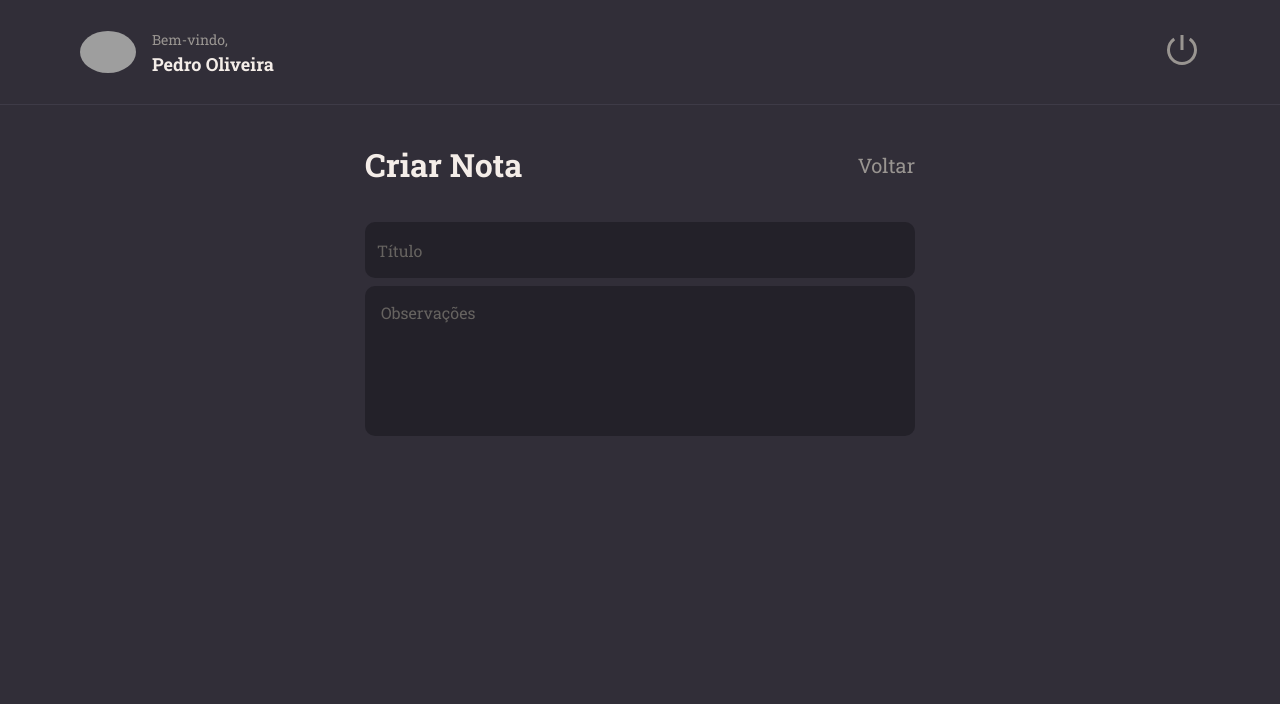
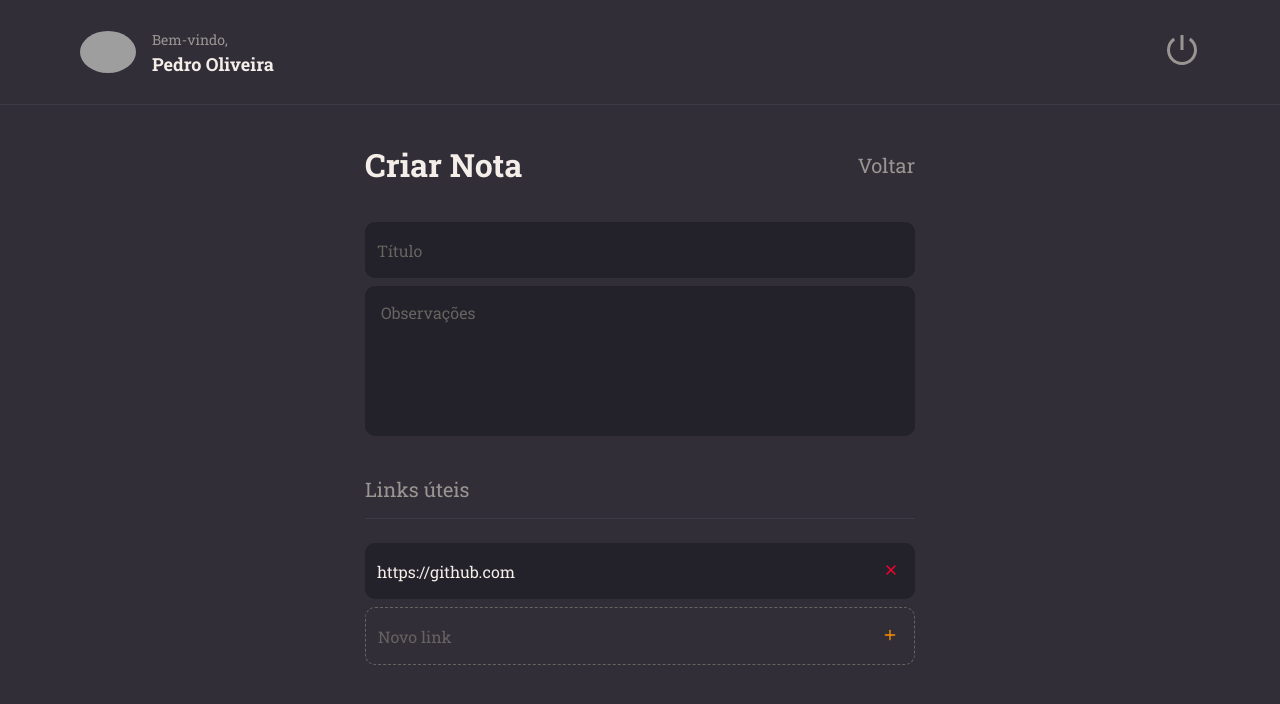
Before and after one commit to pedrogrl/rocketnotes, a React (Vite) app: page / in a window 1280 px wide. Shown: the top 704 px of the page. Built offline with nearby package versions, Linux system fonts and the light colour scheme; grey boxes are pictures that could not be loaded.

Commit message:
note item

```diff
--- /dev/null
+++ b/src/components/NoteItem/index.jsx
@@ -0,0 +1,24 @@
+import { FiPlus, FiX } from "react-icons/fi";
+
+import { Container } from "./styles";
+
+export default function NoteItem({ isNew, value, onClick, ...rest }) {
+  return (
+    <Container isNew={isNew}>
+      <input
+        type="text"
+        value={value}
+        readOnly={!isNew}
+        {...rest}
+      />
+
+      <button
+        type="button"
+        onClick={onClick}
+        className={isNew ? 'button-add' : 'button-delete'}
+      >
+        {isNew ? <FiPlus /> : <FiX />}
+      </button>
+    </Container>
+  );
+}
--- /dev/null
+++ b/src/components/NoteItem/styles.js
@@ -0,0 +1,38 @@
+import styled from "styled-components";
+
+export const Container = styled.div`
+  display: flex;
+  align-items: center;
+  background-color: ${({ theme, isNew }) => isNew ? "transparent" : theme.COLORS.BACKGROUND_900};
+  color: ${({ theme }) => theme.COLORS.GRAY_300};
+  border: ${({ theme, isNew }) => isNew ? `1px dashed ${theme.COLORS.GRAY_300}` : "none"};
+  margin-bottom: 0.8rem;
+  border-radius: 1rem;
+  padding-right: 1.6rem;
+
+  button {
+    border: none;
+    background: none;
+  }
+
+  .button-delete {
+    color: ${({ theme }) => theme.COLORS.RED};
+  }
+
+  .button-add {
+    color: ${({ theme }) => theme.COLORS.ORANGE};
+  }
+
+  input {
+    height: 5.6rem;
+    width: 100%;
+    padding: 1.2rem;
+    color: ${({ theme }) => theme.COLORS.WHITE};
+    background: transparent;
+    border: none;
+
+    &::placeholder {
+      color: ${({ theme }) => theme.COLORS.GRAY_300};
+    }
+  }
+`;
--- a/src/pages/New/index.jsx
+++ b/src/pages/New/index.jsx
@@ -1,5 +1,7 @@
 import Header from "../../components/Header";
 import Input from "../../components/Input";
+import NoteItem from "../../components/NoteItem";
+import Section from "../../components/Section";
 import Textarea from "../../components/Textarea";
 
 import { Container, Form } from "./styles";
@@ -19,6 +21,11 @@
           <Input placeholder="Título" />
 
           <Textarea placeholder="Observações" />
+
+          <Section title="Links úteis">
+            <NoteItem value="https://github.com" />
+            <NoteItem isNew placeholder="Novo link" />
+          </Section>
         </Form>
       </main>
     </Container>
```
